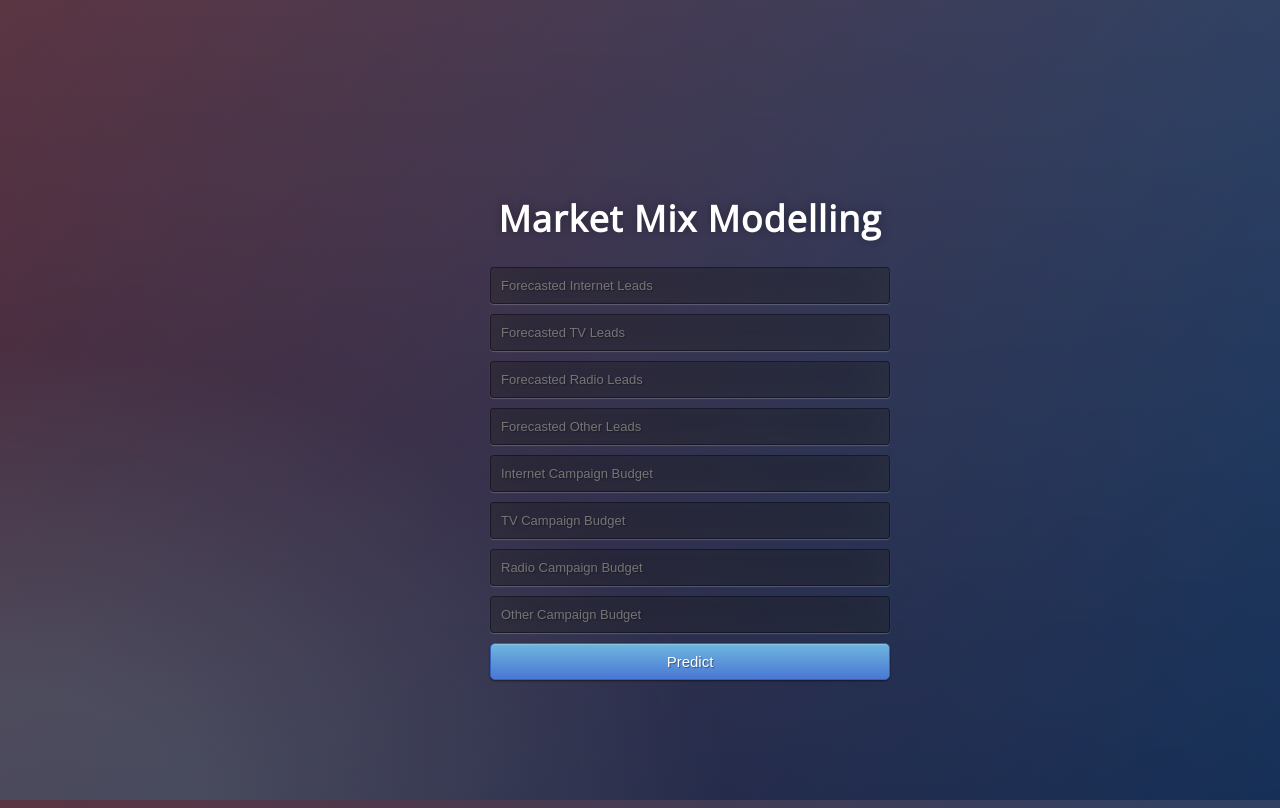
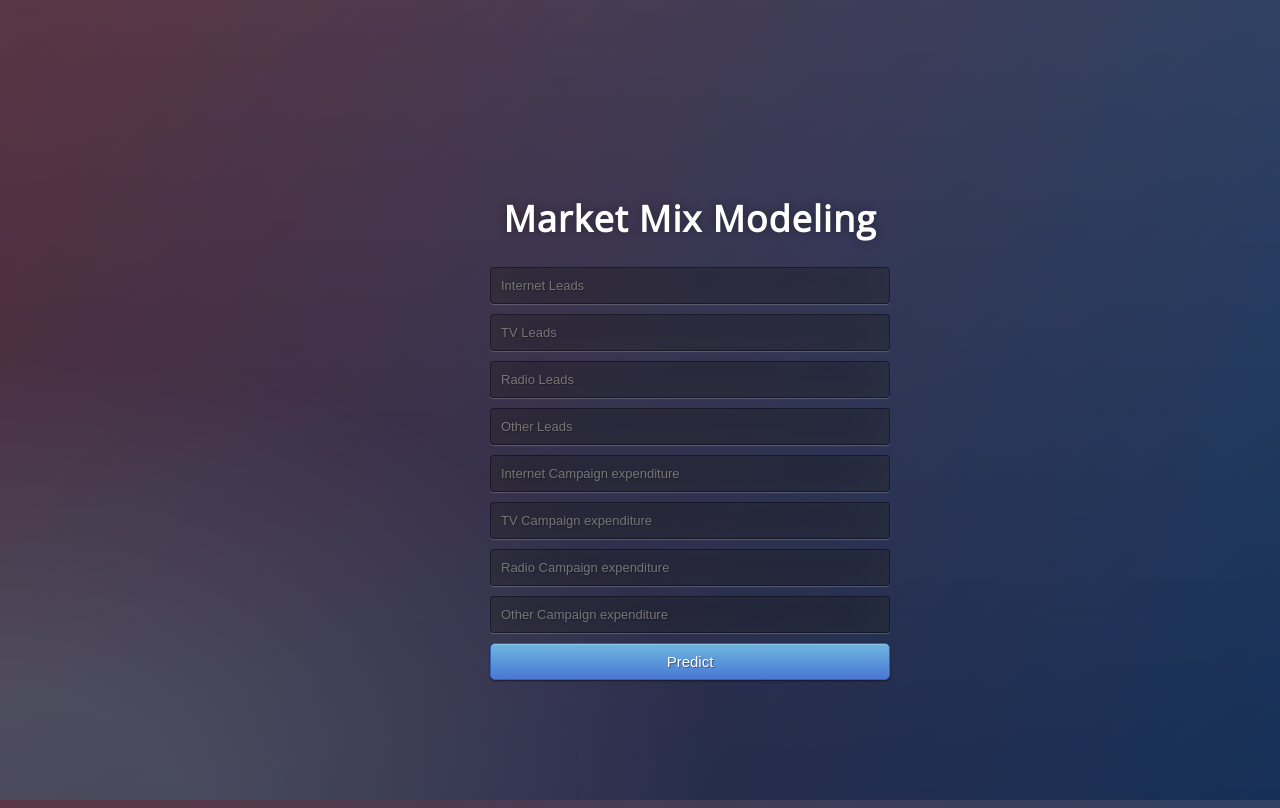
Before and after one commit to Praveen76/MarketMixModel, a Flask app: page / in a window 1280 px wide. Run offline with Flask 2, Linux system fonts and the light colour scheme; parts of the project's set-up code (start-up, migrations or seed data) failed here and were passed over.

Commit message:
Update home.html

```diff
--- a/templates/home.html
+++ b/templates/home.html
@@ -14,26 +14,23 @@
 
 <body>
  <div class="login">
-	<h1>Market Mix Modelling</h1>
+	<h1>Market Mix Modeling</h1>
 
      <!-- Main Input For Receiving Query to our ML -->
     <form action="{{ url_for('predict')}}"method="post">
 
-        <input type="text" name="interview_score0" placeholder="Forecasted Internet Leads" required="required" /><br>
-        <input type="text" name="interview_score1" placeholder="Forecasted TV Leads" required="required" /><br>
-        <input type="text" name="interview_score2" placeholder="Forecasted Radio Leads" required="required" /><br>
-        <input type="text" name="interview_score3" placeholder="Forecasted Other Leads" required="required" /><br>
-        <input type="text" name="interview_score4" placeholder="Internet Campaign Budget" required="required" /><br>
-        <input type="text" name="interview_score5" placeholder="TV Campaign Budget" required="required" /><br>
-        <input type="text" name="interview_score6" placeholder="Radio Campaign Budget" required="required" /><br>
-        <input type="text" name="interview_score7" placeholder="Other Campaign Budget" required="required" /><br>
-
+        <input type="text" name="interview_score0" placeholder="Internet Leads" required="required" /><br>
+        <input type="text" name="interview_score1" placeholder="TV Leads" required="required" /><br>
+        <input type="text" name="interview_score2" placeholder="Radio Leads" required="required" /><br>
+        <input type="text" name="interview_score3" placeholder="Other Leads" required="required" /><br>
+        <input type="text" name="interview_score4" placeholder="Internet Campaign expenditure" required="required" /><br>
+        <input type="text" name="interview_score5" placeholder="TV Campaign expenditure" required="required" /><br>
+        <input type="text" name="interview_score6" placeholder="Radio Campaign expenditure" required="required" /><br>
+        <input type="text" name="interview_score7" placeholder="Other Campaign expenditure" required="required" /><br>
         <button type="submit" class="btn btn-primary btn-block btn-large">Predict</button>
     </form>
 
    <br>
-   <br>
-
 
  </div>
  {{prediction_text}}
```
